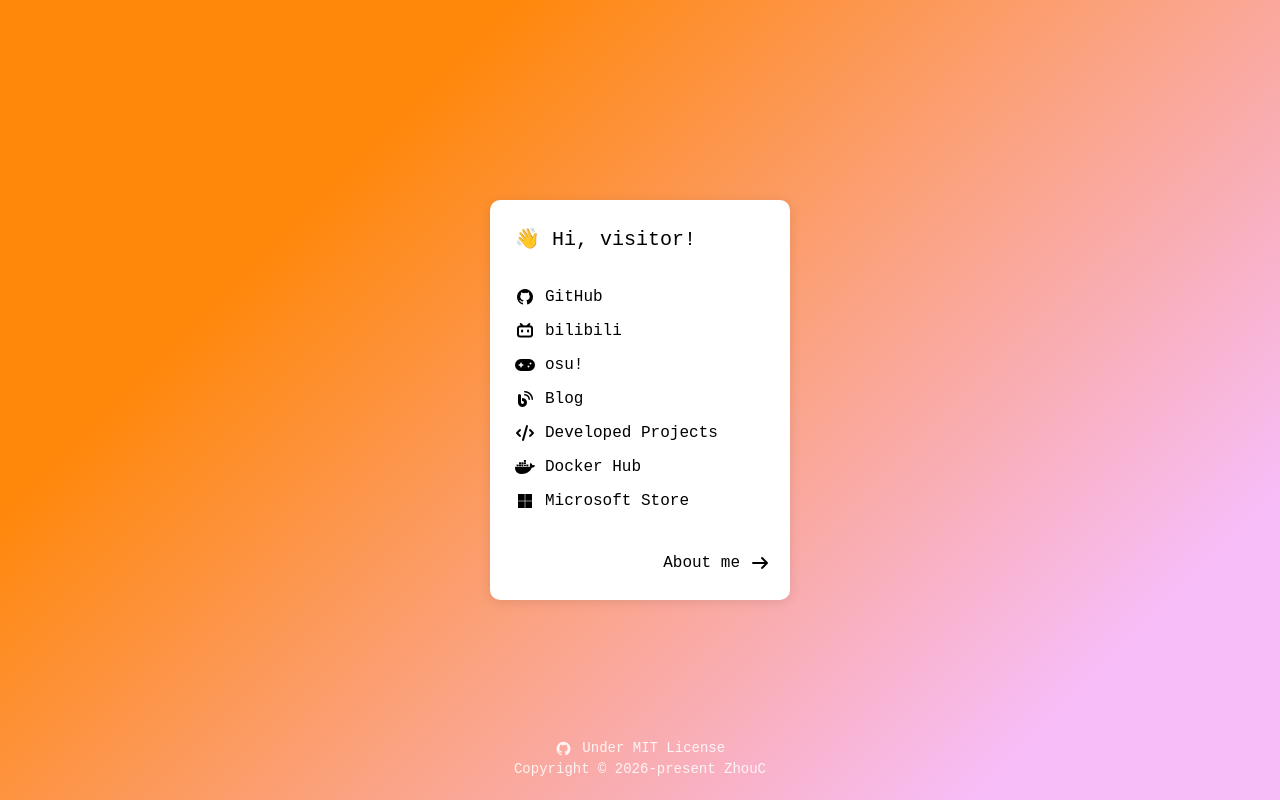
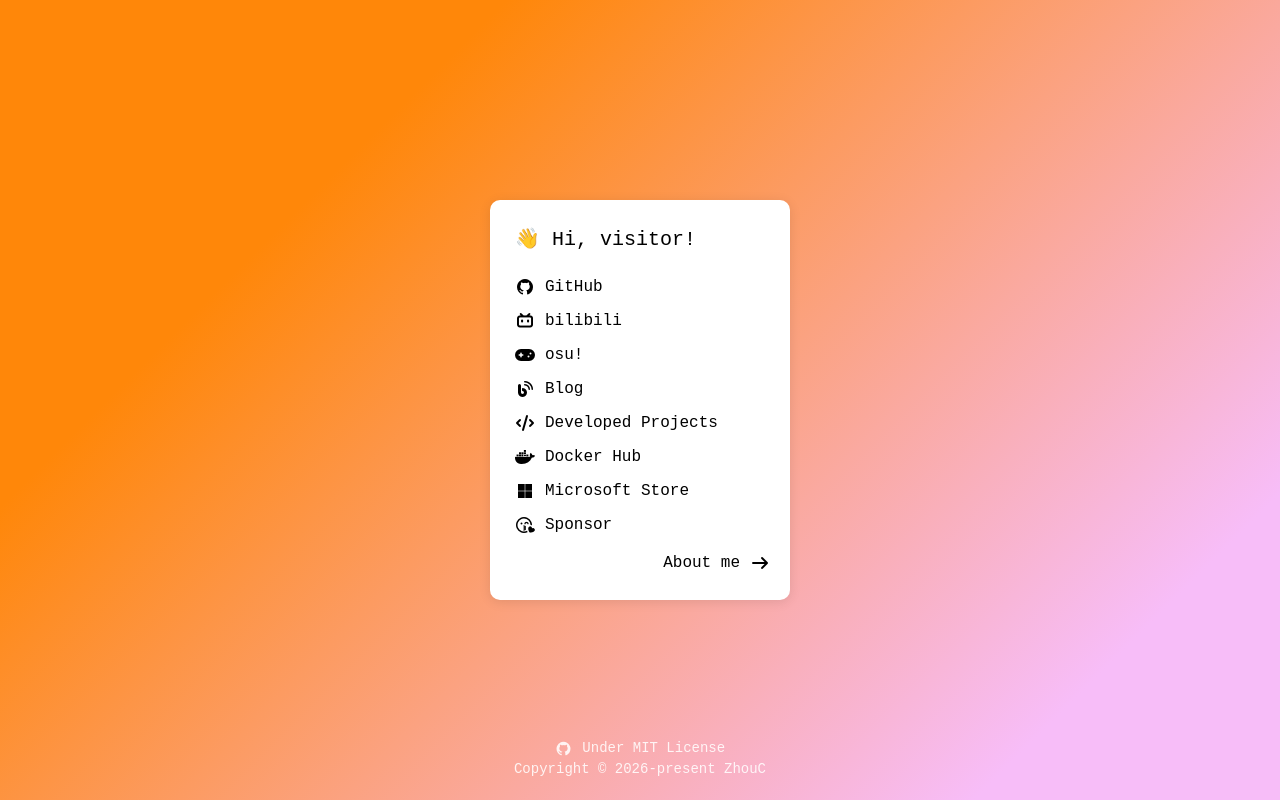
Before and after one commit to Zhoucheng133/Home, a Svelte app: page / in a window 1280 px wide. Built offline with nearby package versions, Linux system fonts and the light colour scheme.

Commit message:
添加赞助链接

```diff
--- a/src/components/CardFront.svelte
+++ b/src/components/CardFront.svelte
@@ -37,6 +37,11 @@
       icon="fa-brands fa-microsoft"
       label="Microsoft Store"
     />
+    <LinkButton
+      link="https://blog.z-server.top/sponsor"
+      icon="fa-regular fa-face-kiss-wink-heart"
+      label="Sponsor"
+    />
   </div>
 
   <FloatButton flipHandler={flipHandler} label="About me" icon="fa-solid fa-arrow-right" />
@@ -62,7 +67,7 @@
   box-sizing: border-box;
 }
 .list{
-  margin-top: 30px;
+  margin-top: 20px;
 }
 .title{
   font-size: 20px;
```
